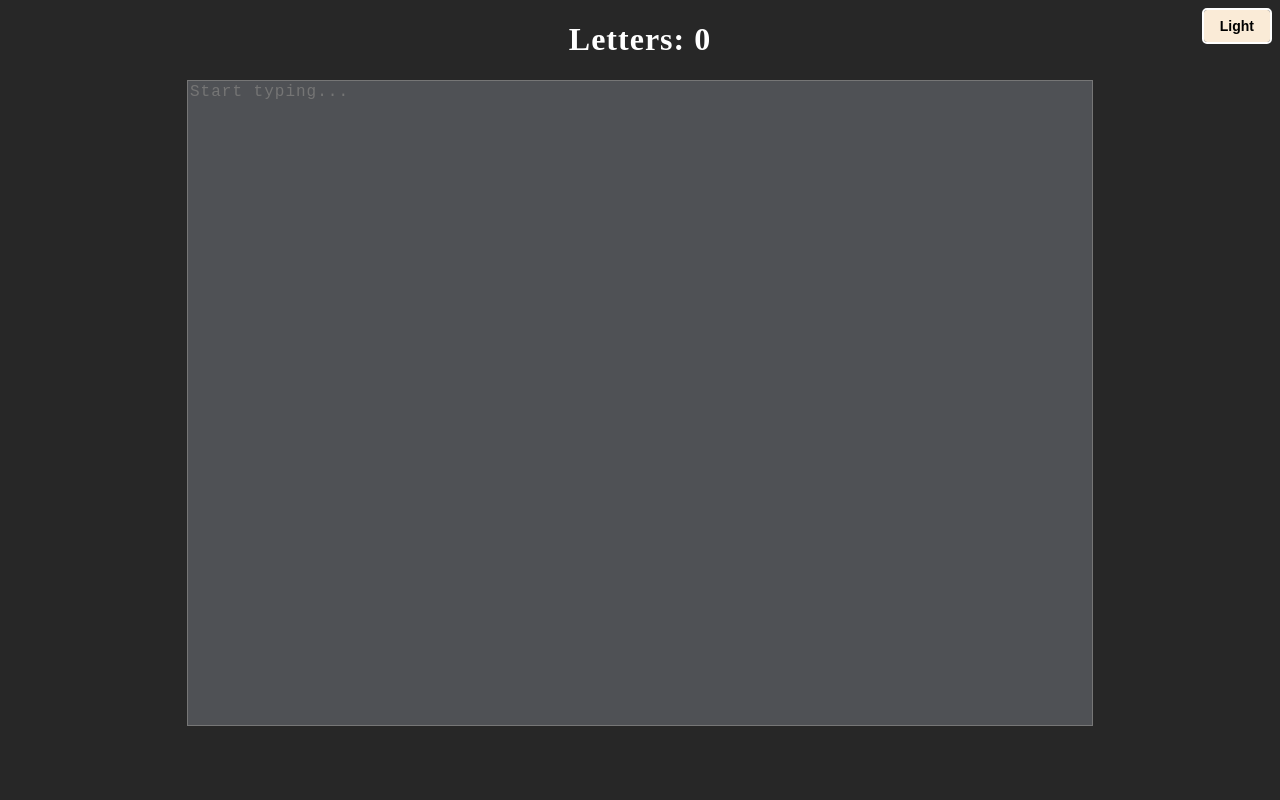
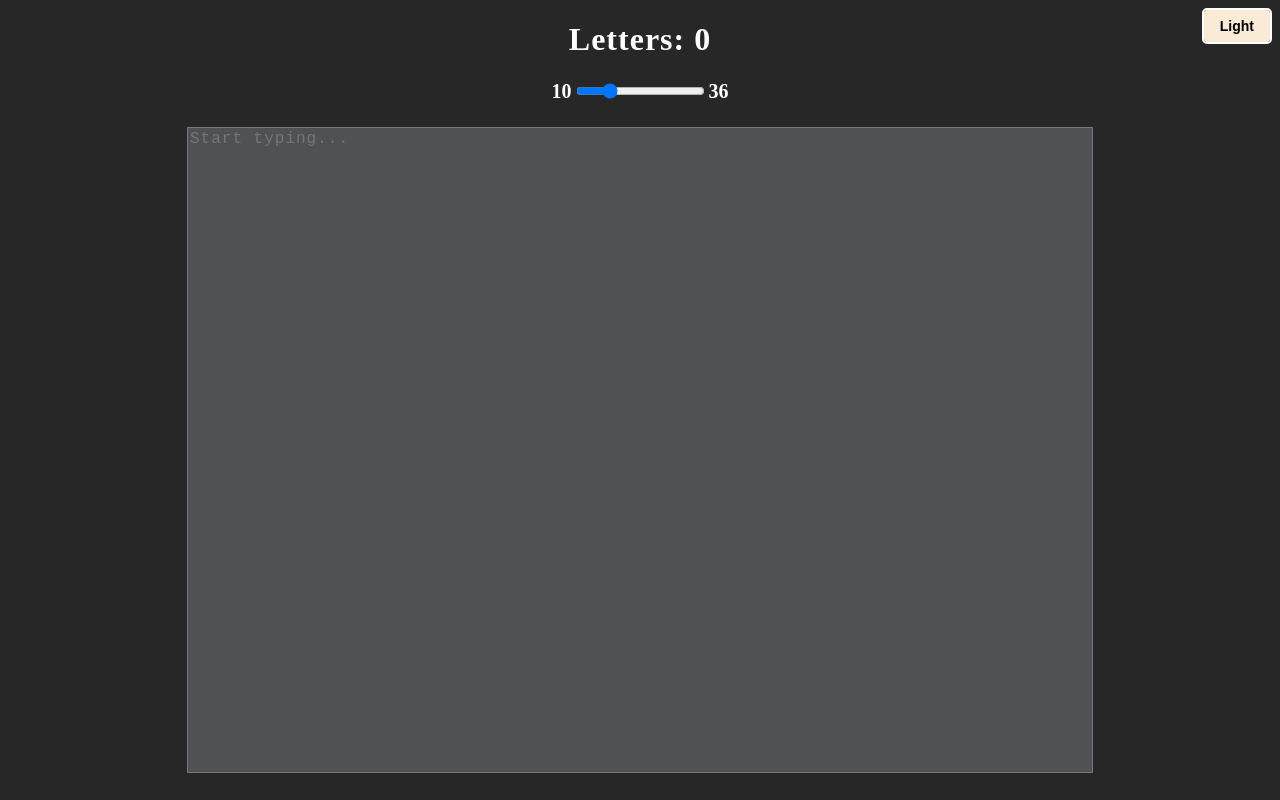
Before and after one commit to viionc/letter-counter, a plain HTML site: page index.html in a window 1280 px wide. Both pictures are taken after a click on the button "Dark". Drawn offline with Linux system fonts and the light colour scheme.

Commit message:
added localstorage and font size slider

```diff
--- a/index.css
+++ b/index.css
@@ -68,6 +68,18 @@ textarea.dark {
     color: black;
 }
 
+.range-wrapper {
+    display: flex;
+    gap: 2px;
+    align-items: center;
+    font-size: 20px;
+    font-weight: 600;
+    color: black;
+    margin-bottom: 24px;
+}
+.range-wrapper.dark {
+    color: white;
+}
 @media screen and (min-width: 768px) {
     textarea {
         width: 720px;
--- a/index.html
+++ b/index.html
@@ -12,6 +12,11 @@
 <body>
     <button id="dark-mode-button" class="button float">Dark</button>
     <h1>Letters: <span id="counter">0</span></h1>
+    <div class="range-wrapper">
+        <label>10</label>
+        <input id="font-size-range" type="range" min="10" max="36">
+        <label>36</label>
+    </div>
     <textarea placeholder="Start typing..."></textarea>
     <script src="/script.js"></script>
 </body>
--- a/script.js
+++ b/script.js
@@ -2,18 +2,55 @@ const headerElement = document.querySelector("h1");
 const counterElement = document.getElementById("counter");
 const textareaElement = document.querySelector("textarea");
 const darkModeButton = document.getElementById("dark-mode-button");
+const fontSizeRange = document.getElementById("font-size-range");
+const fontSizeRangeWrapper = document.querySelector(".range-wrapper");
+
+const useLocalStorage = (key, value) => {
+    if (typeof value !== "undefined") {
+        JSON.stringify(localStorage.setItem(key, value));
+    } else {
+        return JSON.parse(localStorage.getItem(key));
+    }
+};
+
+let darkModeEnabled = useLocalStorage("darkMode") ?? false;
 
 const updateCounter = () => {
+    useLocalStorage("textarea", `"${textareaElement.value}"`);
     counterElement.innerText = textareaElement.value.length;
 };
 
 const changeDarkMode = () => {
+    darkModeEnabled = !darkModeEnabled;
+    useLocalStorage("darkMode", darkModeEnabled);
+    applyStyles();
+};
+
+const applyStyles = () => {
     headerElement.classList.toggle("dark");
     textareaElement.classList.toggle("dark");
     document.body.classList.toggle("dark");
     darkModeButton.classList.toggle("dark");
-    darkModeButton.innerText = darkModeButton.innerHTML.includes("Dark") ? "Light" : "Dark";
+    fontSizeRangeWrapper.classList.toggle("dark");
+    darkModeButton.innerText = darkModeEnabled ? "Light" : "Dark";
+};
+
+const changeFontSize = (event) => {
+    const value = event.target.value;
+    useLocalStorage("fontSize", value);
+    textareaElement.style.fontSize = value + "px";
 };
 
 textareaElement.addEventListener("input", updateCounter);
 darkModeButton.addEventListener("click", changeDarkMode);
+fontSizeRange.addEventListener("input", changeFontSize);
+
+window.addEventListener("load", () => {
+    if (darkModeEnabled) applyStyles();
+    textareaElement.innerHTML = useLocalStorage("textarea") ?? "";
+    const fontSize = useLocalStorage("fontSize") ?? 16;
+    console.log(fontSize);
+    fontSizeRange.value = fontSize;
+    textareaElement.style.fontSize = fontSize + "px";
+    updateCounter();
+});
```
